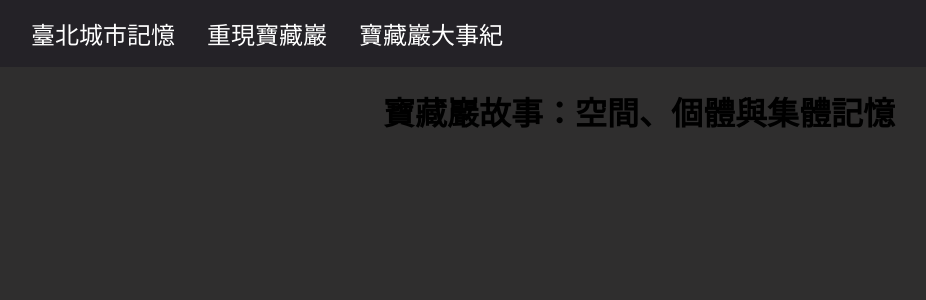
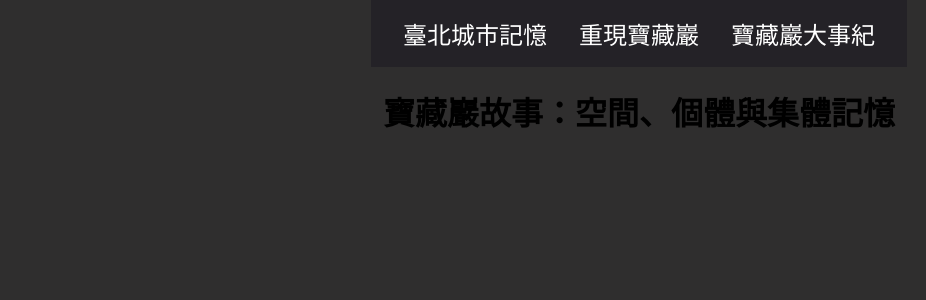
Before and after one commit to chinthomas/Taipei-Urban-Memory-Web, a React (Vite) app: page / in a window 1280 px wide. Shown: the top 300 px of the page, without its empty margins (1-927 px from the left). Built offline with nearby package versions, Linux system fonts and the light colour scheme.

Commit message:
add global style css and fix small bugs

```diff
--- a/src/App.jsx
+++ b/src/App.jsx
@@ -4,10 +4,11 @@ import HeaderBar from './HeaderBar.jsx'
 import Page from './Page.jsx'
 import PageJournal from './PageJournal.jsx'
 import PageMap from './PageMap.jsx'
+import globalStyle from './globalStyle.module.css'
 
 function App() {
   return (
-    <>
+    <div className={globalStyle.ContainerWrapper}>
       <HeaderBar/>
       <Routes>
         <Route path='/' element={ <Page />}/>
@@ -15,7 +16,7 @@ function App() {
         <Route path='/Map' element={<PageMap />}/>
       </Routes>
 
-    </>
+    </div>
   )
 }
 
--- a/src/Page.jsx
+++ b/src/Page.jsx
@@ -1,9 +1,7 @@
 function Page(){
   return(
     <>
-      <body>
-        <h1>寶藏巖故事：空間、個體與集體記憶</h1>
-      </body>
+      <h1>寶藏巖故事：空間、個體與集體記憶</h1>
     </>
 
   );
--- a/src/PageMap.jsx
+++ b/src/PageMap.jsx
@@ -1,9 +1,7 @@
 function PageMap(){
   return(
     <>
-      <body>
-        <h1>Map</h1>
-      </body>
+      <h1>Map</h1>
     </>
 
   );
--- /dev/null
+++ b/src/globalStyle.module.css
@@ -0,0 +1,8 @@
+.ContainerWrapper{
+  height: 100%;
+  width: 100%;
+  display: flex;
+  flex-direction: column;
+  justify-content: center;
+  align-items: center;
+}
--- a/src/index.css
+++ b/src/index.css
@@ -1,5 +1,6 @@
 body{
   width: 100%;
   margin: 0rem;
+  padding: 0rem;
   background-color: #2f2e2e;
 }
```
